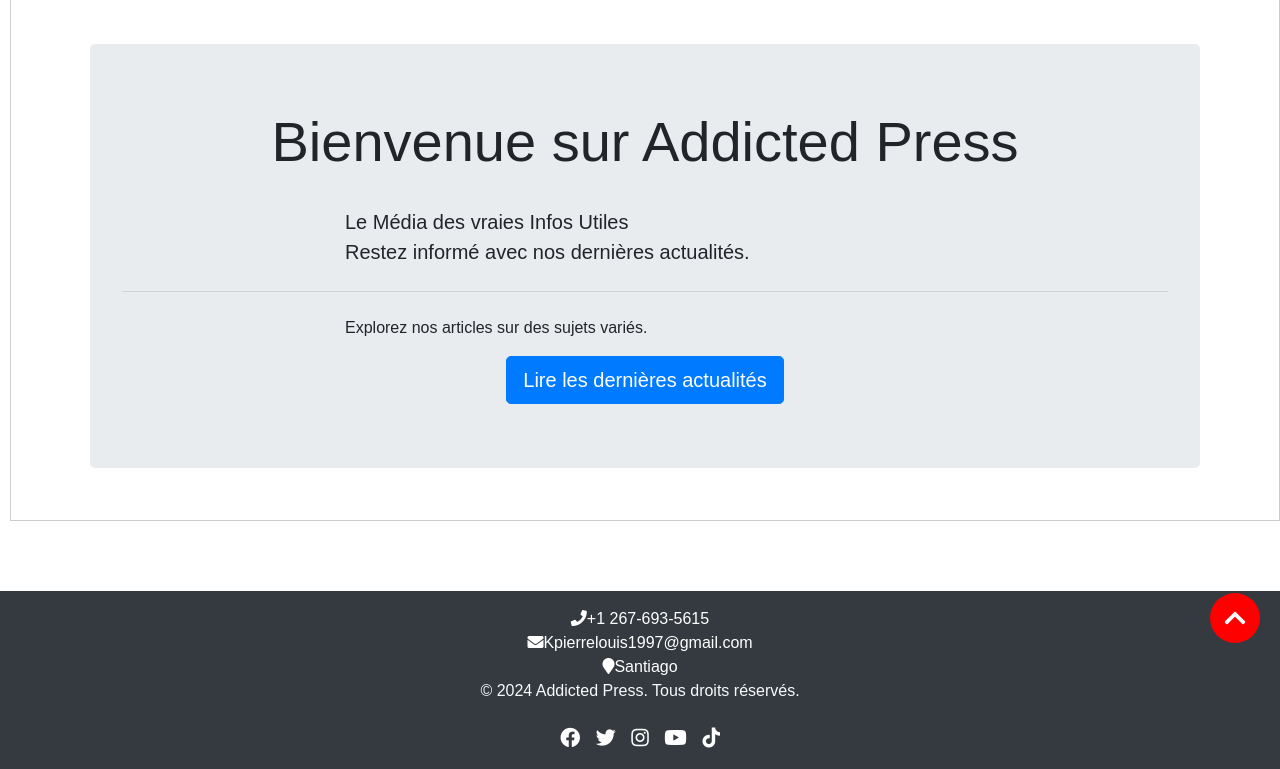
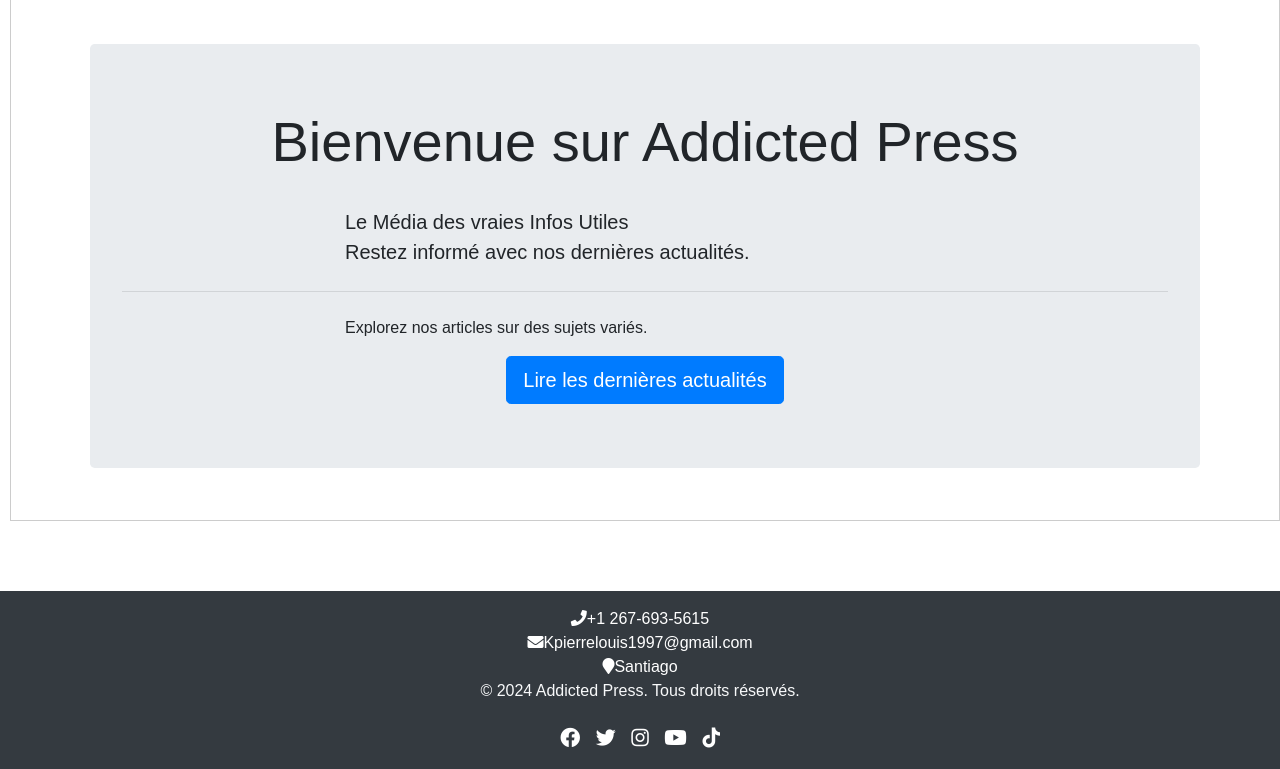
Before and after one commit to BaoulyNelson/ayibopost, a PHP site: page / in a window 1280 px wide. Shown: the part 207-976 px from the top of the page. Run offline with PHP 8.4, Linux system fonts and the light colour scheme.

Commit message:
enieme fois pour lindex

```diff
--- a/CSS/footer.css
+++ b/CSS/footer.css
@@ -14,35 +14,24 @@
       transform: translateY(100%);
   }
 }
-
 .scroll-to-top {
-    position: fixed;
-    bottom: -50px; /* Commence en dehors de la fenêtre */
-    right: 20px;
-    background-color: #ff0000;
-    color: #fff;
-    width: 50px;
-    height: 50px;
-    border-radius: 50%;
-    display: flex;
-    justify-content: center;
-    align-items: center;
-    cursor: pointer;
-    transition: background-color 0.3s, bottom 0.3s; /* Ajoute la transition pour une apparence fluide */
+  display: none;
+  position: fixed;
+  bottom: 20px; /* Position par rapport au bas de la fenêtre */
+  right: 20px; /* Position par rapport à la droite de la fenêtre */
+  background-color: #333;
+  color: #fff;
+  width: 40px;
+  height: 40px;
+  border-radius: 50%;
+  text-align: center;
+  line-height: 40px;
+  cursor: pointer;
 }
 
-.scroll-to-top:hover {
-    background-color: #cc0000;
+.scroll-to-top.active {
+  display: block;
 }
-
-.scroll-to-top i {
-    font-size: 24px;
-}
-
-.scroll-to-top.show {
-    bottom: 20px; /* Affiche le bouton lorsqu'il est visible dans la fenêtre */
-}
-
 
 
 footer .social-icons a {
--- a/CSS/recherche.css
+++ b/CSS/recherche.css
@@ -49,7 +49,7 @@
 }
 
  /* Style pour le message de recherche */
- .search-message {
+ #message {
     color: red;
     /* Couleur grise pour le message */
     font-size: 14px;
--- a/CSS/styles.css
+++ b/CSS/styles.css
@@ -44,10 +44,12 @@
   column-gap: 25px;
 }
 
+
 .navbar_content i {
   cursor: pointer;
   font-size: 20px;
-  color: var(--grey-color);
+  color: #000; /* Couleur noire foncée */
+
 }
 
 .login-button {
--- a/SCRIPT/scroler.js
+++ b/SCRIPT/scroler.js
@@ -1,3 +1,25 @@
+document.addEventListener('DOMContentLoaded', function() {
+    var scrollToTopBtn = document.querySelector('.scroll-to-top');
+
+    window.addEventListener('scroll', function() {
+        // Afficher le bouton lorsque l'utilisateur a fait défiler jusqu'à un certain niveau
+        if (window.scrollY > 300) {
+            scrollToTopBtn.classList.add('active');
+        } else {
+            scrollToTopBtn.classList.remove('active');
+        }
+    });
+
+    scrollToTopBtn.addEventListener('click', function() {
+        // Smooth scrolling vers le haut de la page
+        window.scrollTo({
+            top: 0,
+            behavior: 'smooth'
+        });
+    });
+});
+
+
 document.addEventListener('DOMContentLoaded', (event) => {
     let lastScrollTop = 0;
     const footer = document.querySelector('.footer');
```
Also changed, not shown: index.html (+4 -3 lines).
